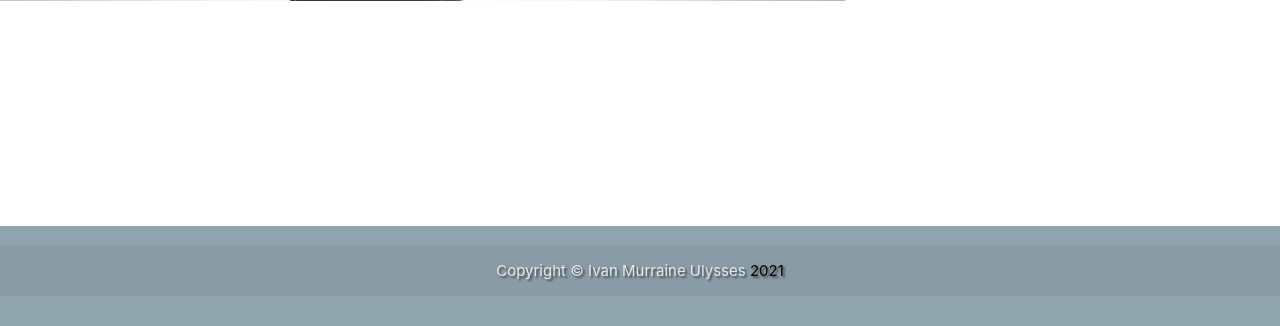
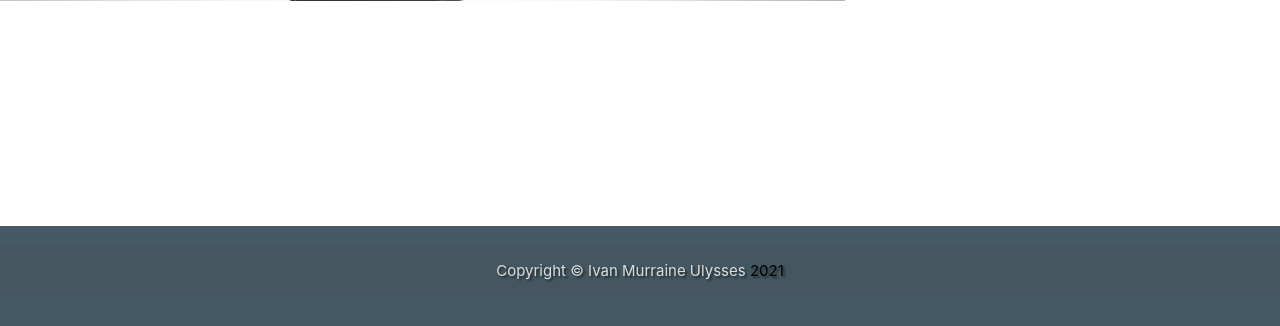
Before and after one commit to Sonicbasedrop/run-actually, a Flask app: template templates/400.html in a window 1280 px wide. Shown: the part 474-800 px from the top of the page. Run offline with Flask 2, Linux system fonts and the light colour scheme; the template is opened without the code that fills it, so the values that code supplies are empty; some libraries are stand-ins or nearby versions; some web fonts are replaced.

Commit message:
updated footer color

```diff
--- a/templates/400.html
+++ b/templates/400.html
@@ -34,9 +34,9 @@
   </main>
 
 <!-- footer starts here -->
-<footer class="page-footer center-align text-shadow blue-grey lighten-2">
+<footer class="page-footer center-align text-shadow blue-grey darken-2">
   <!-- copyright info -->
-  <div class="footer-copyright center-align">
+  <div class="footer-copyright darken-2 center-align">
     <div class="container">
       <p class="copyright text-muted">Copyright &copy; Ivan Murraine Ulysses <span id="copyright"></span></p>
     </div>
```
